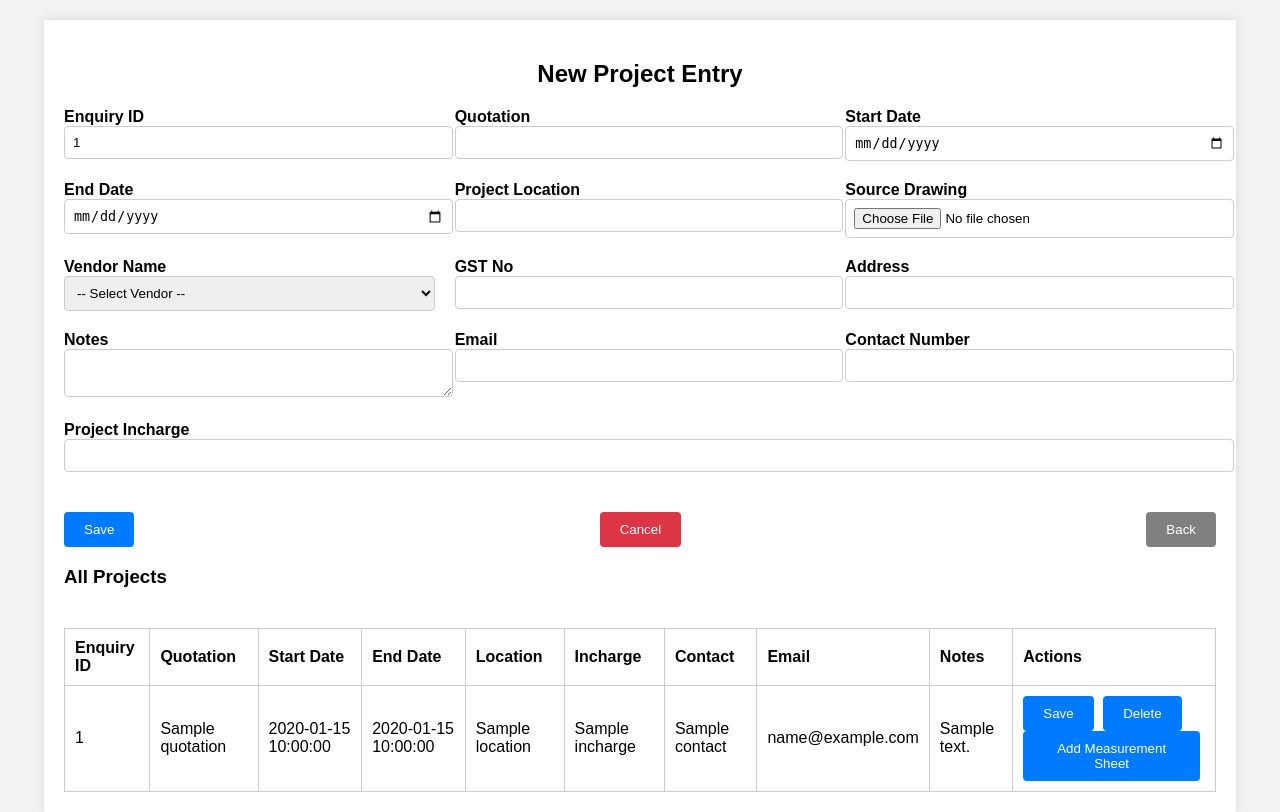
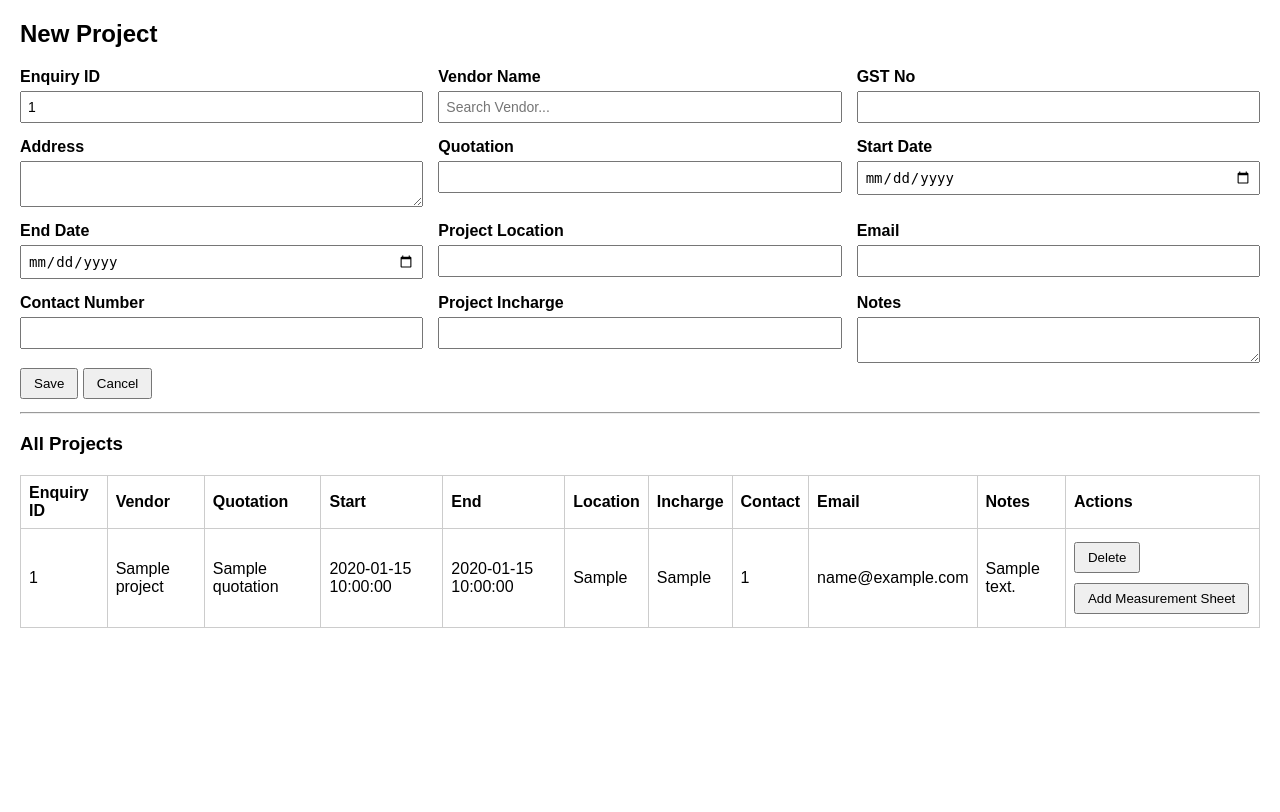
Before and after one commit to dudetech-web/Vanes-project-, a Flask app: template templates/new_project.html in a window 1280 px wide. After the commit the page ends 628 px from the top, so only its background shows below. Run offline with Flask 3, Linux system fonts and the light colour scheme; the template is opened without the code that fills it: most values are stand-ins (such as "Sample title", 1, 10 or a date in 2020).

Commit message:
Update new_project.html

```diff
--- a/templates/new_project.html
+++ b/templates/new_project.html
@@ -5,146 +5,160 @@
     <style>
         body {
             font-family: Arial, sans-serif;
-            margin: 0; padding: 0;
-            background: #f2f2f2;
+            margin: 20px;
         }
-        .container {
-            width: 90%; margin: auto;
-            padding: 20px;
-            background: #fff;
-            margin-top: 20px;
-            box-shadow: 0 0 10px rgba(0,0,0,0.1);
+        .form-section {
+            display: flex;
+            flex-wrap: wrap;
+            gap: 15px;
         }
-        h2 { text-align: center; }
-        form {
-            display: flex; flex-wrap: wrap;
-            gap: 20px;
+        .form-group {
+            flex: 1 1 300px;
+            display: flex;
+            flex-direction: column;
         }
         label {
             font-weight: bold;
-            display: block;
         }
-        input, select, textarea {
-            width: 100%; padding: 8px;
-            border: 1px solid #ccc; border-radius: 4px;
+        input, textarea {
+            padding: 6px;
+            margin-top: 5px;
+            font-size: 14px;
         }
-        .field {
-            flex: 1 1 30%;
-            min-width: 250px;
+        .vendor-dropdown {
+            position: relative;
         }
-        .buttons {
+        .vendor-search {
+            padding: 6px;
             width: 100%;
-            display: flex;
-            justify-content: space-between;
+            box-sizing: border-box;
+        }
+        .vendor-list {
+            position: absolute;
+            top: 100%;
+            left: 0;
+            right: 0;
+            background: #fff;
+            border: 1px solid #ccc;
+            max-height: 150px;
+            overflow-y: auto;
+            z-index: 1000;
+            display: none;
+        }
+        .vendor-list div {
+            padding: 8px;
+            cursor: pointer;
+        }
+        .vendor-list div:hover {
+            background-color: #f0f0f0;
+        }
+        table {
+            width: 100%;
             margin-top: 20px;
+            border-collapse: collapse;
+        }
+        table, th, td {
+            border: 1px solid #ccc;
+        }
+        th, td {
+            padding: 8px;
+            text-align: left;
         }
         button {
-            padding: 10px 20px;
-            background: #007BFF;
-            border: none;
-            color: white;
-            border-radius: 4px;
-            cursor: pointer;
-        }
-        button.cancel {
-            background: #dc3545;
-        }
-        button.back {
-            background: gray;
-        }
-        table {
-            width: 100%; margin-top: 40px;
-            border-collapse: collapse;
-        }
-        th, td {
-            border: 1px solid #ccc;
-            padding: 10px; text-align: left;
-        }
-        .action-buttons button {
-            margin-right: 5px;
+            padding: 6px 12px;
+            margin: 5px 0;
         }
     </style>
 </head>
 <body>
+<h2>New Project</h2>
 
-<div class="container">
-    <h2>New Project Entry</h2>
-    <form id="projectForm">
-        <div class="field">
+<form method="POST" action="/new_project">
+    <div class="form-section">
+        <div class="form-group">
             <label>Enquiry ID</label>
-            <input type="text" id="enquiry_id" name="enquiry_id" value="{{ enquiry_id }}" readonly>
+            <input type="text" name="enquiry_id" id="enquiry_id" readonly value="{{ enquiry_id }}">
         </div>
-        <div class="field">
+
+        <div class="form-group vendor-dropdown">
+            <label>Vendor Name</label>
+            <input type="text" class="vendor-search" placeholder="Search Vendor..." oninput="filterVendors(this.value)" onclick="toggleVendorList()" readonly>
+            <div class="vendor-list" id="vendorList">
+                {% for vendor in vendors %}
+                <div onclick="selectVendor('{{ vendor.vendor_name }}', '{{ vendor.gst }}', '{{ vendor.branch }}')">
+                    {{ vendor.vendor_name }}
+                </div>
+                {% endfor %}
+            </div>
+            <input type="hidden" name="vendor_name" id="vendor_name">
+        </div>
+
+        <div class="form-group">
+            <label>GST No</label>
+            <input type="text" name="gst" id="gst" readonly>
+        </div>
+
+        <div class="form-group">
+            <label>Address</label>
+            <textarea name="address" id="address" readonly></textarea>
+        </div>
+
+        <div class="form-group">
             <label>Quotation</label>
             <input type="text" name="quotation">
         </div>
-        <div class="field">
+
+        <div class="form-group">
             <label>Start Date</label>
             <input type="date" name="start_date">
         </div>
-        <div class="field">
+
+        <div class="form-group">
             <label>End Date</label>
             <input type="date" name="end_date">
         </div>
-        <div class="field">
+
+        <div class="form-group">
             <label>Project Location</label>
-            <input type="text" name="location">
+            <input type="text" name="project_location">
         </div>
-        <div class="field">
-            <label>Source Drawing</label>
-            <input type="file" name="drawing">
+
+        <div class="form-group">
+            <label>Email</label>
+            <input type="email" name="email">
         </div>
-        <div class="field">
-            <label>Vendor Name</label>
-            <select id="vendor_select" name="vendor_name" onchange="fetchVendorInfo()">
-                <option value="">-- Select Vendor --</option>
-                {% for vendor in vendors %}
-                <option value="{{ vendor.id }}" data-gst="{{ vendor.gst }}" data-address="{{ vendor.address }}">
-                    {{ vendor.name }}
-                </option>
-                {% endfor %}
-            </select>
+
+        <div class="form-group">
+            <label>Contact Number</label>
+            <input type="text" name="contact_number">
         </div>
-        <div class="field">
-            <label>GST No</label>
-            <input type="text" id="gst_no" name="gst_no" readonly>
+
+        <div class="form-group">
+            <label>Project Incharge</label>
+            <input type="text" name="project_incharge">
         </div>
-        <div class="field">
-            <label>Address</label>
-            <input type="text" id="vendor_address" name="vendor_address" readonly>
-        </div>
-        <div class="field">
+
+        <div class="form-group">
             <label>Notes</label>
             <textarea name="notes"></textarea>
         </div>
-        <div class="field">
-            <label>Email</label>
-            <input type="email" name="email">
-        </div>
-        <div class="field">
-            <label>Contact Number</label>
-            <input type="text" name="contact">
-        </div>
-        <div class="field">
-            <label>Project Incharge</label>
-            <input type="text" name="incharge">
     </div>
 
-        <div class="buttons">
     <button type="submit">Save</button>
-            <button type="reset" class="cancel">Cancel</button>
-            <button type="button" class="back" onclick="history.back()">Back</button>
-        </div>
+    <button type="reset">Cancel</button>
 </form>
+
+<hr>
 
 <h3>All Projects</h3>
 <table>
     <thead>
         <tr>
             <th>Enquiry ID</th>
+            <th>Vendor</th>
             <th>Quotation</th>
-                <th>Start Date</th>
-                <th>End Date</th>
+            <th>Start</th>
+            <th>End</th>
             <th>Location</th>
             <th>Incharge</th>
             <th>Contact</th>
@@ -153,48 +167,67 @@
             <th>Actions</th>
         </tr>
     </thead>
-        <tbody id="projectTable">
-            <!-- Rows will be dynamically added from Flask -->
-            {% for project in projects %}
+    <tbody>
+        {% for p in projects %}
         <tr>
-                <td>{{ project.enquiry_id }}</td>
-                <td contenteditable="true">{{ project.quotation }}</td>
-                <td contenteditable="true">{{ project.start_date }}</td>
-                <td contenteditable="true">{{ project.end_date }}</td>
-                <td contenteditable="true">{{ project.location }}</td>
-                <td contenteditable="true">{{ project.incharge }}</td>
-                <td contenteditable="true">{{ project.contact }}</td>
-                <td contenteditable="true">{{ project.email }}</td>
-                <td contenteditable="true">{{ project.notes }}</td>
-                <td class="action-buttons">
-                    <button onclick="saveRow(this)">Save</button>
-                    <button onclick="deleteRow(this)">Delete</button>
-                    <button>Add Measurement Sheet</button>
+            <td>{{ p.enquiry_id }}</td>
+            <td>{{ p.vendor_name }}</td>
+            <td contenteditable onblur="saveField(this, '{{ p.enquiry_id }}', 'quotation')">{{ p.quotation }}</td>
+            <td contenteditable onblur="saveField(this, '{{ p.enquiry_id }}', 'start_date')">{{ p.start_date }}</td>
+            <td contenteditable onblur="saveField(this, '{{ p.enquiry_id }}', 'end_date')">{{ p.end_date }}</td>
+            <td contenteditable onblur="saveField(this, '{{ p.enquiry_id }}', 'project_location')">{{ p.project_location }}</td>
+            <td contenteditable onblur="saveField(this, '{{ p.enquiry_id }}', 'project_incharge')">{{ p.project_incharge }}</td>
+            <td contenteditable onblur="saveField(this, '{{ p.enquiry_id }}', 'contact_number')">{{ p.contact_number }}</td>
+            <td contenteditable onblur="saveField(this, '{{ p.enquiry_id }}', 'email')">{{ p.email }}</td>
+            <td contenteditable onblur="saveField(this, '{{ p.enquiry_id }}', 'notes')">{{ p.notes }}</td>
+            <td>
+                <button onclick="deleteProject('{{ p.enquiry_id }}')">Delete</button>
+                <a href="/add_measurement_sheet/{{ p.enquiry_id }}"><button>Add Measurement Sheet</button></a>
             </td>
         </tr>
         {% endfor %}
     </tbody>
 </table>
-</div>
 
 <script>
-    function fetchVendorInfo() {
-        const select = document.getElementById("vendor_select");
-        const selected = select.options[select.selectedIndex];
-        document.getElementById("gst_no").value = selected.getAttribute("data-gst") || '';
-        document.getElementById("vendor_address").value = selected.getAttribute("data-address") || '';
+    function toggleVendorList() {
+        const list = document.getElementById('vendorList');
+        list.style.display = list.style.display === 'block' ? 'none' : 'block';
     }
 
-    function saveRow(btn) {
-        alert("Row saved (placeholder)");
+    function filterVendors(value) {
+        const items = document.querySelectorAll('#vendorList div');
+        items.forEach(item => {
+            item.style.display = item.innerText.toLowerCase().includes(value.toLowerCase()) ? 'block' : 'none';
+        });
     }
 
-    function deleteRow(btn) {
-        if (confirm("Are you sure to delete this row?")) {
-            btn.closest("tr").remove();
+    function selectVendor(name, gst, address) {
+        document.querySelector('.vendor-search').value = name;
+        document.getElementById('vendor_name').value = name;
+        document.getElementById('gst').value = gst;
+        document.getElementById('address').value = address;
+        document.getElementById('vendorList').style.display = 'none';
+    }
+
+    function saveField(cell, enquiryId, field) {
+        const value = cell.innerText;
+        fetch('/edit_project', {
+            method: 'POST',
+            headers: { 'Content-Type': 'application/json' },
+            body: JSON.stringify({ enquiry_id: enquiryId, field: field, value: value })
+        });
+    }
+
+    function deleteProject(enquiryId) {
+        if (confirm("Are you sure you want to delete this project?")) {
+            fetch('/delete_project', {
+                method: 'POST',
+                headers: { 'Content-Type': 'application/json' },
+                body: JSON.stringify({ enquiry_id: enquiryId })
+            }).then(() => window.location.reload());
         }
     }
 </script>
-
 </body>
 </html>
```
Lines whose indentation alone changed are shown as unchanged.
